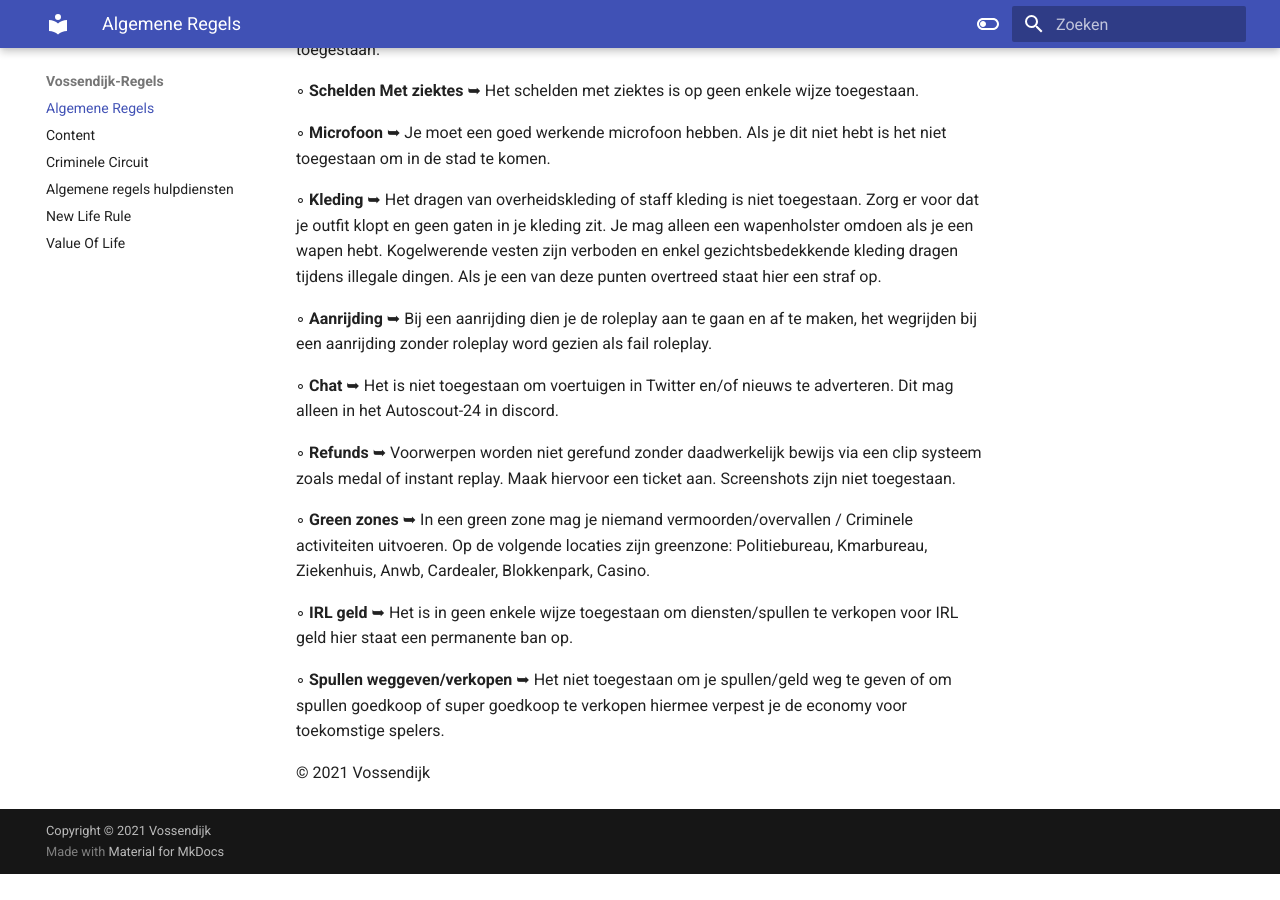
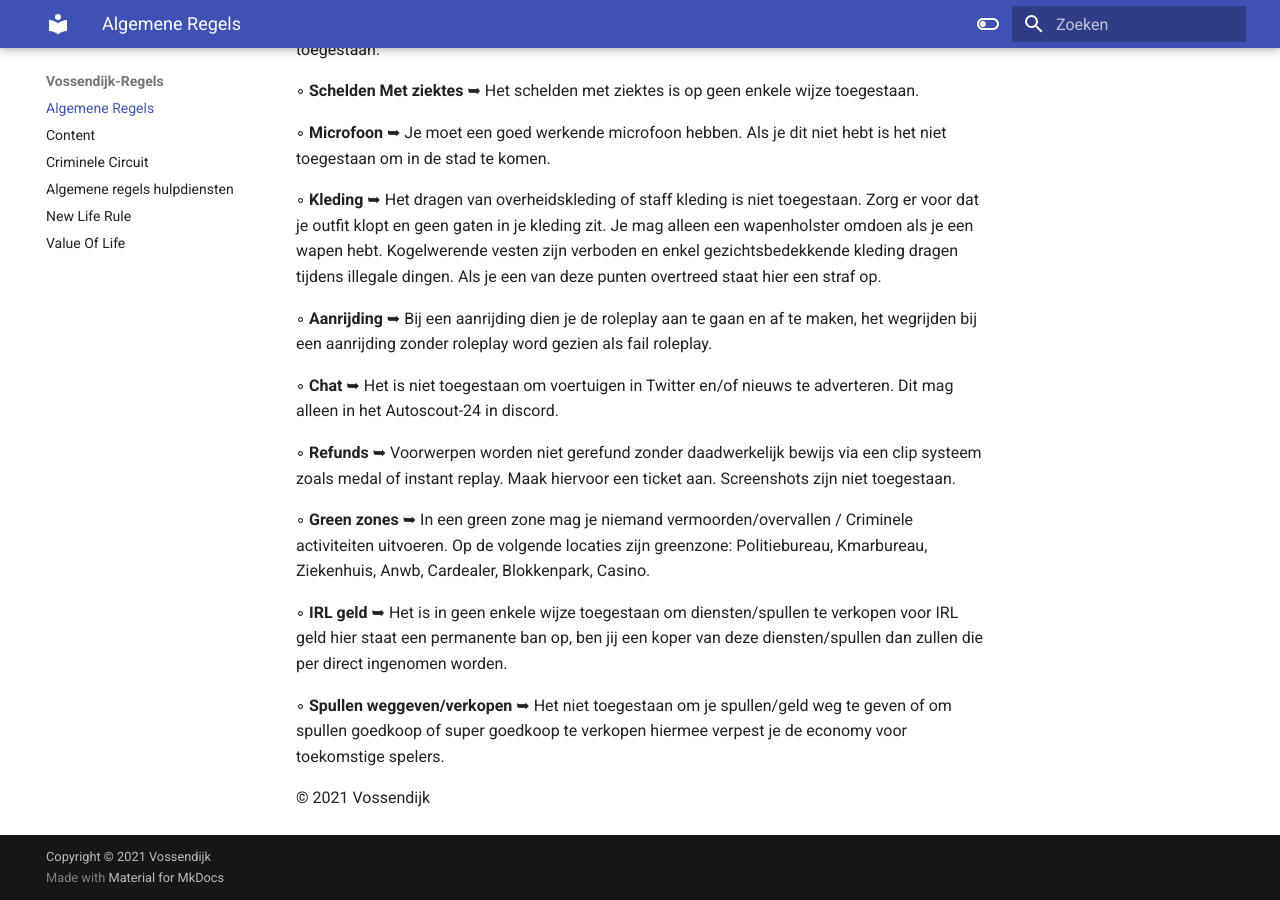
Before and after one commit to mrleduck/Vossendijk-Regels, an MkDocs documentation site: the page built from docs/index.md, in a window 1280 px wide and 900 px high, scrolled down 1253 px. Built offline with MkDocs 1.6.1 and Material for MkDocs 9.7.7, drawn with Linux system fonts in a browser that asks for light colours; before the commit the page ends 2127 px from its top, so only the background shows below that.

Commit message:
Update index.md

```diff
--- a/docs/index.md
+++ b/docs/index.md
@@ -46,7 +46,7 @@
 
 ◦ <b>Green zones</b> ➥ In een green zone mag je niemand vermoorden/overvallen / Criminele activiteiten uitvoeren. Op de volgende locaties zijn greenzone: Politiebureau, Kmarbureau, Ziekenhuis, Anwb, Cardealer, Blokkenpark, Casino.
 
-◦ <b>IRL geld</b> ➥ Het is in geen enkele wijze toegestaan om diensten/spullen te verkopen voor IRL geld hier staat een permanente ban op.
+◦ <b>IRL geld</b> ➥ Het is in geen enkele wijze toegestaan om diensten/spullen te verkopen voor IRL geld hier staat een permanente ban op, ben jij een koper van deze diensten/spullen dan zullen die per direct ingenomen worden.
 
 ◦ <b>Spullen weggeven/verkopen</b> ➥ Het niet toegestaan om je spullen/geld weg te geven of om spullen goedkoop of super goedkoop te verkopen hiermee verpest je de economy voor toekomstige spelers.
 
```
